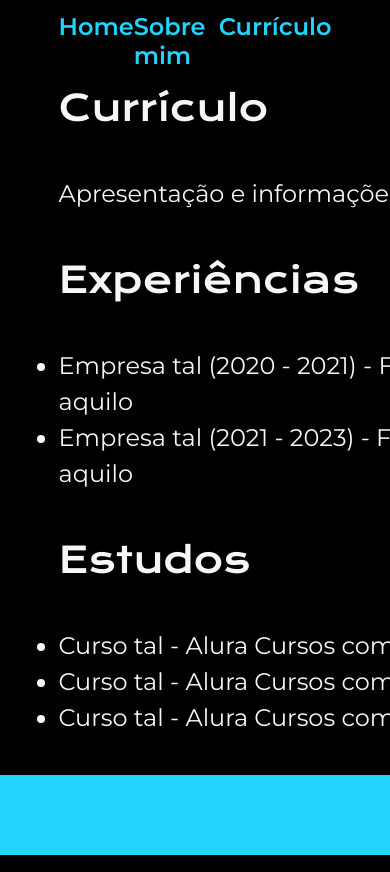
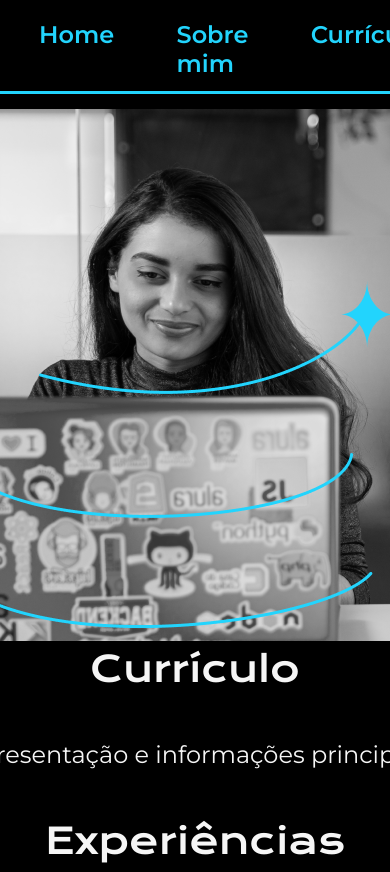
Before and after one commit to EberteSampaio/portifolio_reponsivo, a plain HTML site: page curriculo.html in a window 390 px wide. Shown: the top 872 px of the page. Drawn offline with nearby package versions, Linux system fonts and the light colour scheme.

Commit message:
Reponsividade
Foi adicionado layout responsivo para todas a páginas

```diff
--- a/css/style_curriculo.css
+++ b/css/style_curriculo.css
@@ -105,3 +105,28 @@ body{
     font-weight: 400;
     line-height: 36px; /* 150% */
 }
+
+@media (max-width:1200px){
+    .cabecalho{
+        width: auto;
+        margin: 5% 10%;
+        justify-content: center;
+    }
+
+    .cabecalho__links{
+        gap: 20%;
+        width:auto;
+        display: flex;
+        justify-content: space-between;
+    }
+
+    .apresentacao{
+        flex-direction: column-reverse;
+        padding: 1%;
+    }
+
+    .apresentacao__conteudo{
+        width: auto;
+        text-align: center;
+    }
+}
--- a/css/style_sobre_mim.css
+++ b/css/style_sobre_mim.css
@@ -103,3 +103,27 @@ body{
     font-weight: 400;
     line-height: 150%;
 }
+@media (max-width:1200px){
+    .cabecalho{
+        width: auto;
+        margin: 5% 10%;
+        justify-content: center;
+    }
+
+    .cabecalho__links{
+        gap: 20%;
+        width:auto;
+        display: flex;
+        justify-content: space-between;
+    }
+
+    .apresentacao{
+        flex-direction: column-reverse;
+        padding: 1%;
+    }
+
+    .apresentacao__conteudo{
+        width: auto;
+        text-align: center;
+    }
+}
```
